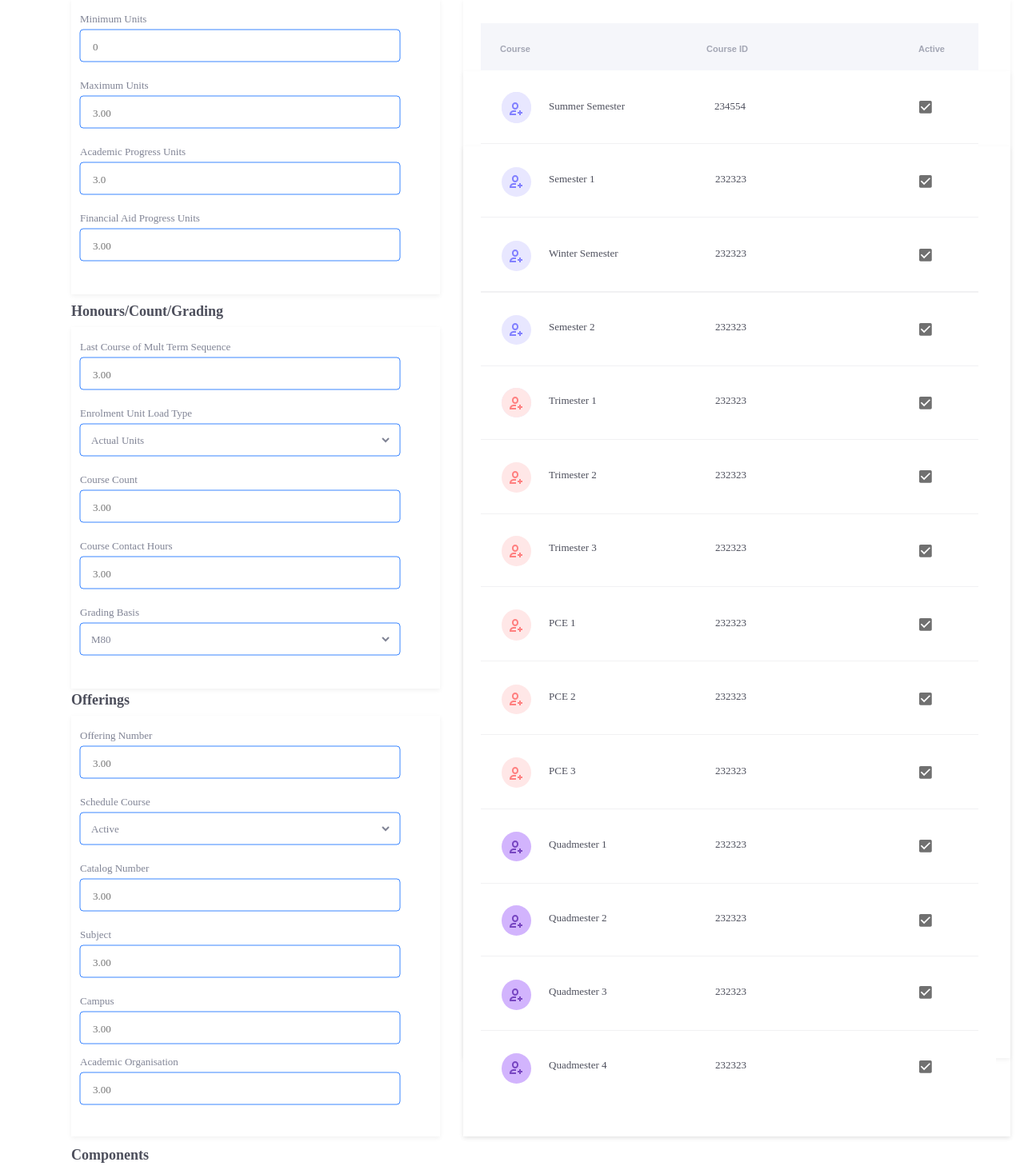
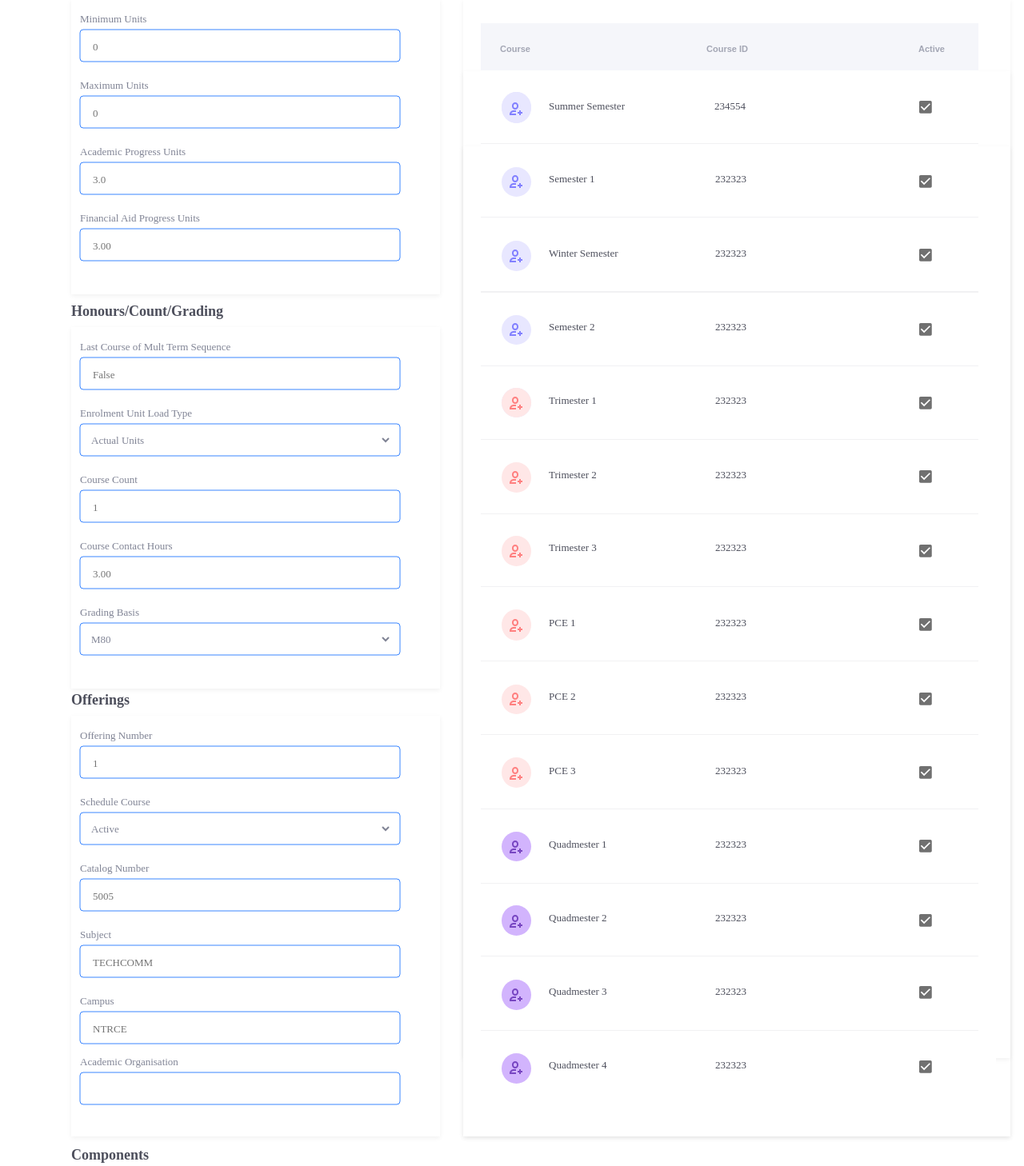
Before and after one commit to MaxVerhagen/Course_Catalogue_Editor, a Rails app: page /courses/1/edit in a window 1280 px wide. Shown: the part 764-2222 px from the top of the page at 80% size. Run offline with Rails 7, Linux system fonts and the light colour scheme; the visitor is signed in with stand-in values (Sample User, id 1); data comes from the database, SQL or seed files in the repository; data that the repository does not hold is empty; style sheets or scripts are compiled from the project's sources; parts of the project's set-up code (start-up, migrations or seed data) failed here and were passed over; some libraries are stand-ins or nearby versions.

Commit message:
Connected edit course frontend to backend

```diff
--- a/app/models/course.rb
+++ b/app/models/course.rb
@@ -3,6 +3,14 @@
 
 	def is_active?
 		status
+	end
+
+	def is_last?
+		if last_course then
+			return "True"
+		else
+			return "False"
+		end
 	end
 
 	def self.active_courses
--- a/app/views/courses/_edit_form.html.haml
+++ b/app/views/courses/_edit_form.html.haml
@@ -125,25 +125,25 @@
       #Press_label_A26_Group_20
         %svg.Rectangle_175_A26_Rectangle_14
           %rect#Rectangle_175_A26_Rectangle_14{:fill => "rgba(255,255,255,1)", :height => "40", :rx => "4", :ry => "4", "shape-rendering" => "auto", :stroke => "rgba(59,134,255,1)", "stroke-linecap" => "butt", "stroke-linejoin" => "miter", "stroke-miterlimit" => "4", "stroke-width" => "1px", :width => "400", :x => "0", :y => "0"}
-        %input#Placeholder_A26_Text_20{:placeholder => "3.00", :style => "border: none;outline-width: 0;width: 380px; color:rgb(128, 132, 149)", :type => "text"}/
+        %input#Placeholder_A26_Text_20{:placeholder => @course.is_last?, :style => "border: none;outline-width: 0;width: 380px; color:rgb(128, 132, 149)", :type => "text"}/
         #Last_Course_of_Mult_Term_Seque
           %span Last Course of Mult Term Sequence
       #Press_label_A26_Group_21
         %svg.Rectangle_175_A26_Rectangle_15
           %rect#Rectangle_175_A26_Rectangle_15{:fill => "rgba(255,255,255,1)", :height => "40", :rx => "4", :ry => "4", "shape-rendering" => "auto", :stroke => "rgba(59,134,255,1)", "stroke-linecap" => "butt", "stroke-linejoin" => "miter", "stroke-miterlimit" => "4", "stroke-width" => "1px", :width => "400", :x => "0", :y => "0"}
-        %input#Placeholder_A26_Text_22{:placeholder => "3.00", :style => "border: none;outline-width: 0;width: 380px; color:rgb(128, 132, 149)", :type => "text"}/
+        %input#Placeholder_A26_Text_22{:placeholder => @course.offerings.first.offering_number, :style => "border: none;outline-width: 0;width: 380px; color:rgb(128, 132, 149)", :type => "text"}/
         #Offering_Number
           %span Offering Number
       #Press_label_A26_Group_22
         %svg.Rectangle_175_A26_Rectangle_16
           %rect#Rectangle_175_A26_Rectangle_16{:fill => "rgba(255,255,255,1)", :height => "40", :rx => "4", :ry => "4", "shape-rendering" => "auto", :stroke => "rgba(59,134,255,1)", "stroke-linecap" => "butt", "stroke-linejoin" => "miter", "stroke-miterlimit" => "4", "stroke-width" => "1px", :width => "400", :x => "0", :y => "0"}
-        %input#Placeholder_A26_Text_24{:placeholder => "3.00", :style => "border: none;outline-width: 0;width: 380px; color:rgb(128, 132, 149)", :type => "text"}/
+        %input#Placeholder_A26_Text_24{:placeholder => @course.max_units, :style => "border: none;outline-width: 0;width: 380px; color:rgb(128, 132, 149)", :type => "text"}/
         #Maximum_Units
           %span Maximum Units
       #Press_label_A26_Group_23
         %svg.Rectangle_175_A26_Rectangle_17
           %rect#Rectangle_175_A26_Rectangle_17{:fill => "rgba(255,255,255,1)", :height => "40", :rx => "4", :ry => "4", "shape-rendering" => "auto", :stroke => "rgba(59,134,255,1)", "stroke-linecap" => "butt", "stroke-linejoin" => "miter", "stroke-miterlimit" => "4", "stroke-width" => "1px", :width => "400", :x => "0", :y => "0"}
-        %select#Placeholder_A26_Text_26{:placeholder => @course.max_units, :style => "left:10px;border: none;outline-width: 0;width: 380px; color:rgb(128, 132, 149);background-color: white", :type => "text"}
+        %select#Placeholder_A26_Text_26{:style => "left:10px;border: none;outline-width: 0;width: 380px; color:rgb(128, 132, 149);background-color: white", :type => "text"}
           %option{:value => "Actual Units"} Actual Units
           %option{:value => "Not Actual"} Not Actual
         #Enrolment_Unit_Load_Type
@@ -195,13 +195,13 @@
       #Press_label_A26_Group_31
         %svg.Rectangle_175_A26_Rectangle_25
           %rect#Rectangle_175_A26_Rectangle_25{:fill => "rgba(255,255,255,1)", :height => "40", :rx => "4", :ry => "4", "shape-rendering" => "auto", :stroke => "rgba(59,134,255,1)", "stroke-linecap" => "butt", "stroke-linejoin" => "miter", "stroke-miterlimit" => "4", "stroke-width" => "1px", :width => "400", :x => "0", :y => "0"}
-        %input#Placeholder_A26_Text_42{:placeholder => "3.00", :style => "border: none;outline-width: 0;width: 380px; color:rgb(128, 132, 149)", :type => "text"}/
+        %input#Placeholder_A26_Text_42{:placeholder => @course.enrollment_unit_calc, :style => "border: none;outline-width: 0;width: 380px; color:rgb(128, 132, 149)", :type => "text"}/
         #Course_Count
           %span Course Count
       #Press_label_A26_Group_32
         %svg.Rectangle_175_A26_Rectangle_26
           %rect#Rectangle_175_A26_Rectangle_26{:fill => "rgba(255,255,255,1)", :height => "40", :rx => "4", :ry => "4", "shape-rendering" => "auto", :stroke => "rgba(59,134,255,1)", "stroke-linecap" => "butt", "stroke-linejoin" => "miter", "stroke-miterlimit" => "4", "stroke-width" => "1px", :width => "400", :x => "0", :y => "0"}
-        %input#Placeholder_A26_Text_44{:placeholder => "3.00", :style => "border: none;outline-width: 0;width: 380px; color:rgb(128, 132, 149)", :type => "text"}/
+        %input#Placeholder_A26_Text_44{:placeholder => @course.offerings.first.catalogue_num, :style => "border: none;outline-width: 0;width: 380px; color:rgb(128, 132, 149)", :type => "text"}/
         #Catalog_Number
           %span Catalog Number
       #Press_label_A26_Group_33
@@ -219,7 +219,7 @@
       #Press_label_A26_Group_35
         %svg.Rectangle_175_A26_Rectangle_29
           %rect#Rectangle_175_A26_Rectangle_29{:fill => "rgba(255,255,255,1)", :height => "40", :rx => "4", :ry => "4", "shape-rendering" => "auto", :stroke => "rgba(59,134,255,1)", "stroke-linecap" => "butt", "stroke-linejoin" => "miter", "stroke-miterlimit" => "4", "stroke-width" => "1px", :width => "400", :x => "0", :y => "0"}
-        %input#Placeholder_A26_Text_50{:placeholder => "3.00", :style => "border: none;outline-width: 0;width: 380px; color:rgb(128, 132, 149)", :type => "text"}/
+        %input#Placeholder_A26_Text_50{:placeholder => @course.offerings.first.subject, :style => "border: none;outline-width: 0;width: 380px; color:rgb(128, 132, 149)", :type => "text"}/
         #Subject
           %span Subject
       #Press_label_A26_Group_36
@@ -233,13 +233,13 @@
       #Press_label_A26_Group_37
         %svg.Rectangle_175_A26_Rectangle_31
           %rect#Rectangle_175_A26_Rectangle_31{:fill => "rgba(255,255,255,1)", :height => "40", :rx => "4", :ry => "4", "shape-rendering" => "auto", :stroke => "rgba(59,134,255,1)", "stroke-linecap" => "butt", "stroke-linejoin" => "miter", "stroke-miterlimit" => "4", "stroke-width" => "1px", :width => "400", :x => "0", :y => "0"}
-        %input#Placeholder_A26_Text_54{:placeholder => "3.00", :style => "border: none;outline-width: 0;width: 380px; color:rgb(128, 132, 149)", :type => "text"}/
+        %input#Placeholder_A26_Text_54{:placeholder => @course.offerings.first.campus, :style => "border: none;outline-width: 0;width: 380px; color:rgb(128, 132, 149)", :type => "text"}/
         #Campus
           %span Campus
       #Press_label_A26_Group_38
         %svg.Rectangle_175_A26_Rectangle_32
           %rect#Rectangle_175_A26_Rectangle_32{:fill => "rgba(255,255,255,1)", :height => "40", :rx => "4", :ry => "4", "shape-rendering" => "auto", :stroke => "rgba(59,134,255,1)", "stroke-linecap" => "butt", "stroke-linejoin" => "miter", "stroke-miterlimit" => "4", "stroke-width" => "1px", :width => "400", :x => "0", :y => "0"}
-        %input#Placeholder_A26_Text_56{:placeholder => "3.00", :style => "border: none;outline-width: 0;width: 380px; color:rgb(128, 132, 149)", :type => "text"}/
+        %input#Placeholder_A26_Text_56{:placeholder => @course.offerings.first.organisations.first.name, :style => "border: none;outline-width: 0;width: 380px; color:rgb(128, 132, 149)", :type => "text"}/
         #Academic_Organisation
           %span Academic Organisation
       #Row_4
```
